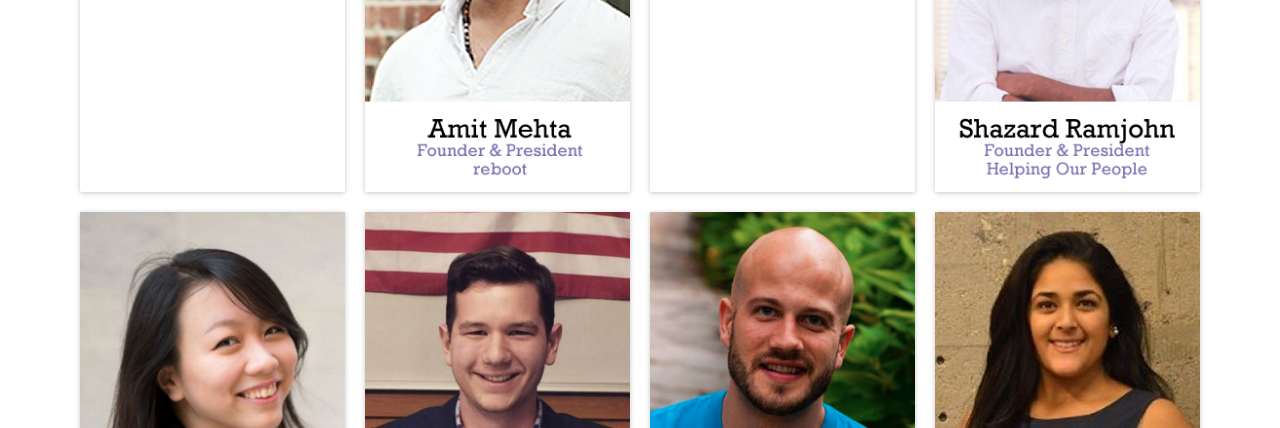
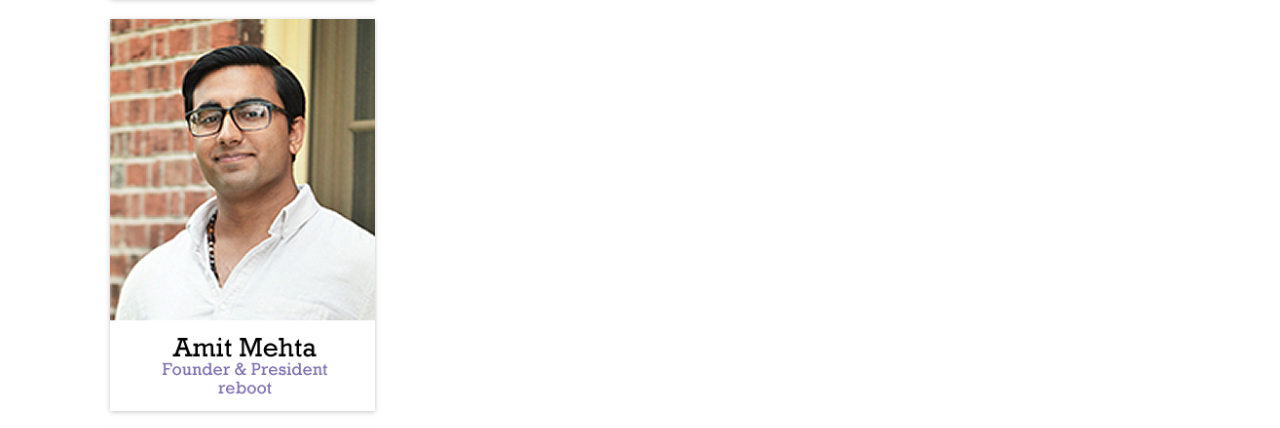
Before and after one commit to omfgitsjack/rockstar-cafe, a PHP site: page /rockstars.html in a window 1280 px wide. Shown: the part 2818-3246 px from the top of the page. Run offline with PHP 8.4, Linux system fonts and the light colour scheme; style sheets or scripts are compiled from the project's sources; some libraries are stand-ins or nearby versions.

Commit message:
Removed flexbox from rockstars area

```diff
--- a/build/css/rockstars.css
+++ b/build/css/rockstars.css
@@ -32,19 +32,11 @@
     margin-left: 7.5px;
     margin-right: 7.5px; }
 
-.rockstars-cards {
-  display: -webkit-box;
-  display: -ms-flexbox;
-  display: flex;
-  -webkit-box-pack: center;
-  -ms-flex-pack: center;
-  justify-content: center;
-  -ms-flex-wrap: wrap;
-  flex-wrap: wrap; }
-
 .rockstar-card {
   padding: 0;
+  margin: 0 auto;
   max-width: 265px;
+  width: 100%;
   margin-left: 10px;
   margin-right: 10px;
   margin-bottom: 20px;
--- a/build/rockstars.html
+++ b/build/rockstars.html
@@ -108,7 +108,7 @@
 
 			<p><a class="btn btn-lg btn-primary" href="https://experience.rockstar-cafe.ca">Join Now</a></p>
 
-			<div class="rockstars-cards row">
+			<div class="rockstars-cards container">
 				<div class="rockstar-card col-12 col-md-6 col-lg-4 col-xl-3">
 					<a href="https://experience.rockstar-cafe.ca/p/user/linkedin:xZDP1UCGpJ"><img src="images/rstar-prof-imgs/rockstars_alekspoldma_heroimage.png" onmouseover="this.src='images/rstar-prof-imgs/rockstars_alekspoldma_heroimage_alt.png'"
 						 onmouseout="this.src='images/rstar-prof-imgs/rockstars_alekspoldma_heroimage.png'"></a>
--- a/rockstars.html
+++ b/rockstars.html
@@ -108,7 +108,7 @@
 
 			<p><a class="btn btn-lg btn-primary" href="https://experience.rockstar-cafe.ca">Join Now</a></p>
 
-			<div class="rockstars-cards row">
+			<div class="rockstars-cards container">
 				<div class="rockstar-card col-12 col-md-6 col-lg-4 col-xl-3">
 					<a href="https://experience.rockstar-cafe.ca/p/user/linkedin:xZDP1UCGpJ"><img src="images/rstar-prof-imgs/rockstars_alekspoldma_heroimage.png" onmouseover="this.src='images/rstar-prof-imgs/rockstars_alekspoldma_heroimage_alt.png'"
 						 onmouseout="this.src='images/rstar-prof-imgs/rockstars_alekspoldma_heroimage.png'"></a>
--- a/style/rockstars.scss
+++ b/style/rockstars.scss
@@ -38,14 +38,17 @@
 }
 
 .rockstars-cards {
-	display: flex;
-	justify-content: center;
-	flex-wrap: wrap;
+	// display: flex;
+	// justify-content: center;
+	// flex-wrap: wrap;
+	// flex-direction: row;
 }
 
 .rockstar-card {
 	padding: 0;
+	margin: 0 auto;
 	max-width: 265px;
+	width: 100%;
 	margin-left: 10px;
 	margin-right: 10px;
 	margin-bottom: 20px;
```
